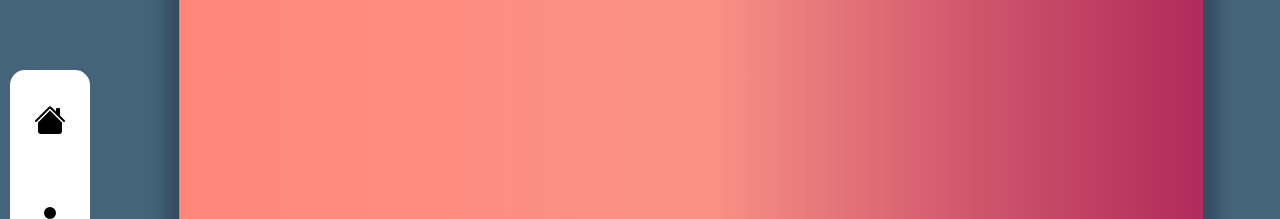
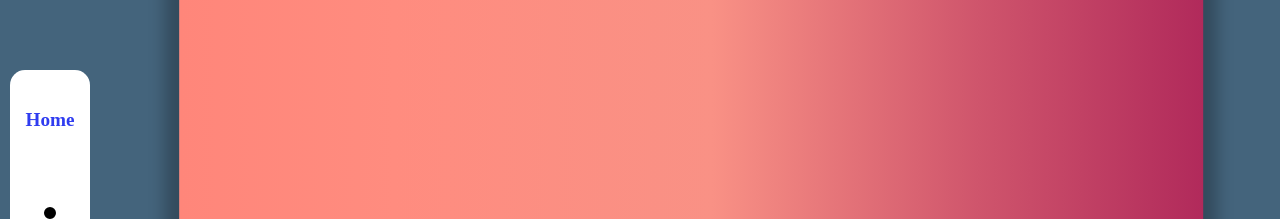
Before and after one commit to m-gibas/portfolio-react, a React (Create React App) app: page / in a window 1280 px wide. Shown: the part 180-399 px from the top of the page. Built offline with nearby package versions, Linux system fonts and the light colour scheme.

Commit message:
navbar update

```diff
--- a/src/App.tsx
+++ b/src/App.tsx
@@ -6,13 +6,12 @@ import Navbar from './components/Navbar/Navbar';
 
 
 function App() {
-  const [activeNavbar, setActiveNavbar] = useState(false)
   const location = useLocation()
 
   return (
     <>
 
-      <Navbar activeNavbar={activeNavbar} />
+      <Navbar />
 
         <SwitchTransition>
           <CSSTransition
--- a/src/components/Navbar/Navbar.css
+++ b/src/components/Navbar/Navbar.css
@@ -26,10 +26,37 @@
   position: relative;
   width: 100%;
   height: 33%;
-  /* padding-top: 15%;
-  padding-left: 15%; */
 }
 
-.icon {
-  /* display: none; */
+.navbar-title {
+  font-size: 1.2rem;
+  font-weight: 600;
 }
+
+.navbar-active {
+  color: rgb(47, 60, 240);
+}
+
+.hide-element {
+  display: none;
+}
+
+/* transitions */
+
+.navbar-transition-enter {
+  opacity: 0;
+}
+.navbar-transition-enter.navbar-transition-enter-active {
+  opacity: 1;
+
+  transition: all 500ms;
+}
+
+.navbar-transition-exit {
+  opacity: 1;
+}
+.navbar-transition-exit.navbar-transition-exit-active {
+  opacity: 0;
+
+  transition: all 600ms;
+}
--- a/src/components/Navbar/Navbar.tsx
+++ b/src/components/Navbar/Navbar.tsx
@@ -1,18 +1,65 @@
-import { Link } from 'react-router-dom'
+import { useRef } from 'react';
+import { NavLink, useLocation } from 'react-router-dom'
 import { BsFillPersonFill, BsFillHouseFill } from 'react-icons/bs'
 import { AiOutlineLink } from 'react-icons/ai'
+import { CSSTransition } from 'react-transition-group'
 import './Navbar.css'
 
-export interface navbarProps {
-  activeNavbar: boolean
-}
 
-const Navbar = ({ activeNavbar }: navbarProps) => {
+
+const Navbar = () => {
+  const location = useLocation()
+  const nodeRef = useRef(null);
+
   return (
     <div className="navbar">
-        <Link to="/" className="navbar-link">{ {activeNavbar} ? <BsFillHouseFill className='icon' size={'2rem'} /> : 'Main'}</Link>
-        <Link to="/about" className="navbar-link">{ {activeNavbar} ? <BsFillPersonFill className='icon' size={'2rem'} /> : 'About'}</Link>
-        <Link to="/links" className="navbar-link">{ {activeNavbar} ? <AiOutlineLink className='icon' size={'2rem'} /> : 'Links'}</Link>
+      {/* <CSSTransition
+              timeout={300}
+              classNames={"navbar-transition"}
+              unmountOnExit
+              nodeRef={nodeRef}
+              > */}
+
+        <NavLink ref={nodeRef} to="/"
+          className={({ isActive }) =>
+          isActive ? "navbar-link navbar-active" : "navbar-link"}>
+             {({ isActive }) => (
+              <>
+                <p className={isActive ? 'navbar-title' : 'hide-element'}>
+                  Home
+                </p>
+                <BsFillHouseFill className={isActive ? 'hide-element' : 'icon' } size={'2rem'} />
+              </>
+            )}
+        </NavLink>
+      {/* </CSSTransition> */}
+
+        <NavLink to="/about"
+          className={({ isActive }) =>
+          isActive ? "navbar-link navbar-active" : "navbar-link"}>
+             {({ isActive }) => (
+              <>
+                <p className={isActive ? 'navbar-title' : 'hide-element'}>
+                  About
+                </p>
+                <BsFillPersonFill className={isActive ? 'hide-element' : 'icon' } size={'2rem'} />
+              </>
+            )}
+        </NavLink>
+        <NavLink to="/links"
+          className={({ isActive }) =>
+          isActive ? "navbar-link navbar-active" : "navbar-link"}>
+             {({ isActive }) => (
+              <>
+                <p className={isActive ? 'navbar-title' : 'hide-element'}>
+                  Links
+                </p>
+                <AiOutlineLink className={isActive ? 'hide-element' : 'icon' } size={'2rem'} />
+              </>
+            )}
+        </NavLink>
+
+
       </div>
   )
 }
```
